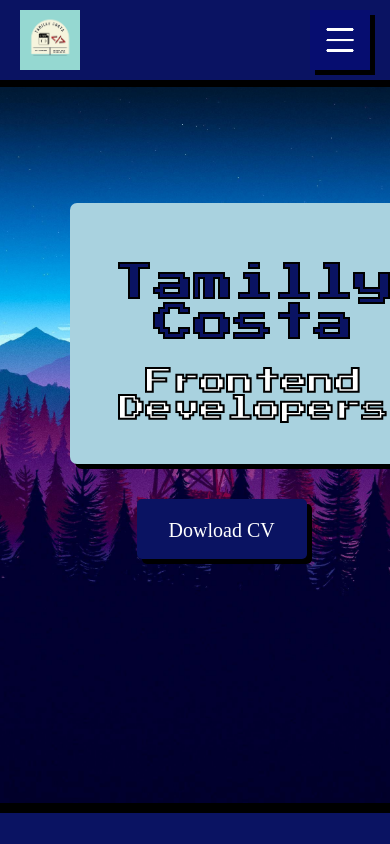
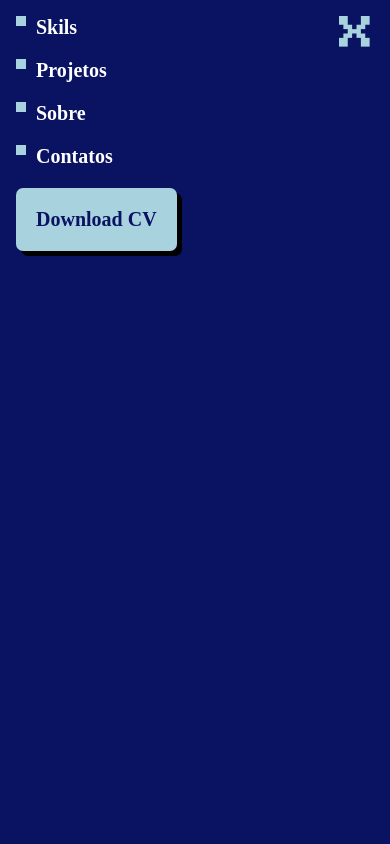
Before and after one commit to tamillycosta/curso-html-css-feliz, a plain HTML site: page index.html in a window 390 px wide. Shown: the top 844 px of the page. Drawn offline with Linux system fonts and the light colour scheme; a web font is replaced by a local one.

Commit message:
Create the responsive menu

```diff
--- a/conteudos/about-section.css
+++ b/conteudos/about-section.css
@@ -14,6 +14,8 @@ display:flex;
        justify-content: space-evenly;
       position: relative;
       overflow: hidden;
+      width: 100%;
+      gap:30px
   }
 
 .date::after{
--- a/conteudos/header-container.css
+++ b/conteudos/header-container.css
@@ -8,8 +8,35 @@
 @media (max-width:980px)
 {
   .header-container > .menu{
-    display:none
-} }
+    position: fixed;
+    background-color:#0A1362;
+    width: 100%;
+    top: 0;
+    left: 0;
+    height: 100%;
+    display: flex;
+    flex-direction: column;
+    gap:20px;
+    align-items: flex-start;
+    padding: 16px;
+    box-sizing: border-box;
+}
+.header-container .link{
+  display: flex;
+
+}
+}
+
+@media (min-width: 980px) {
+  .header-container > .icon-menu{
+      display:none
+  }
+  .header-container .Icon-close{
+  display: none;
+}
+}
+
+
 
    #logo{
      width: 60px;
@@ -52,5 +79,4 @@
    transform: scale(1.5) rotate(360deg);
    cursor: grab;
    box-shadow: none;
-
  }
--- a/conteudos/icon-menu.css
+++ b/conteudos/icon-menu.css
@@ -10,8 +10,17 @@
     box-shadow: 5px 5px 0px #000;
 }
 
-@media (min-width: 980px) {
-    .header-container > .icon-menu{
-        display:none
-    }
+ .header-container .Icon-close{
+    font-size: 35px;
+    color: #A9D2DF;
+    text-decoration: none;
+   font-family: 'Press Start 2P';
+   position: absolute;
+right: 16px;
+top: 16px;
+transition: transform 0.5s linear;
 }
+
+ .header-container .Icon-close:hover{
+transform:scale(1.4);
+ }
--- a/index.html
+++ b/index.html
@@ -29,16 +29,18 @@
         <header class="header-container">
             <img id="logo" src="img/20230321_154814_0000.png">
 
-            <a href="#" class="icon-menu">Abrir Menu</a>
+            <a href="#Menu" class="icon-menu">Abrir Menu</a>
+
             <nav id="Menu" class="menu">
-
                <a class="link">Skils</a>
                 <a class="link">Projetos</a>
                 <a class="link">Sobre</a>
                 <a class="link">Contatos</a>
                 <a href="#" class="main-buton" >Download CV</a>
+                <a href="#Menu" class="Icon-close">X</a>
+
              </nav>
-        </header>
+             </header>
 
     <section class="background-img">
             <div class="box">
```
